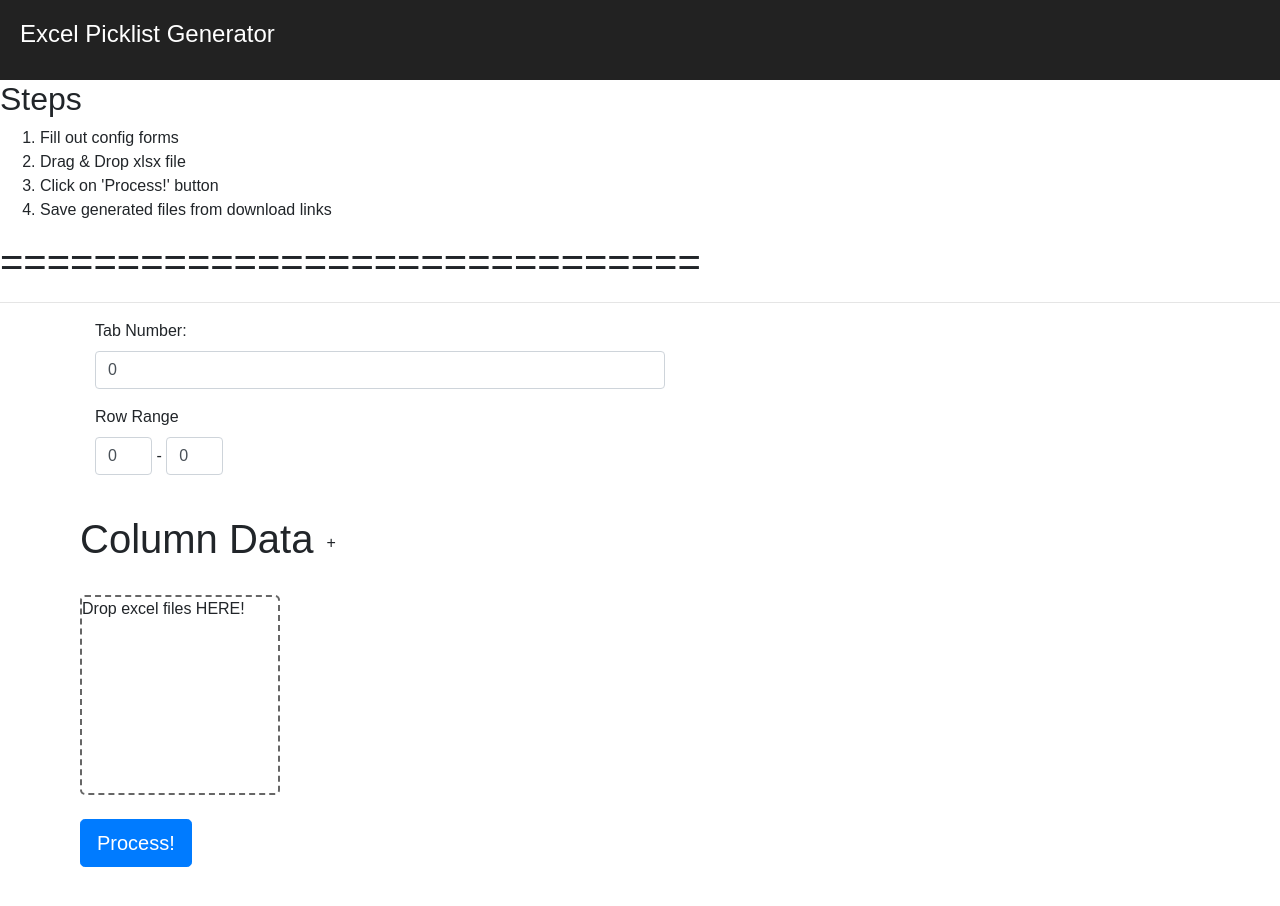
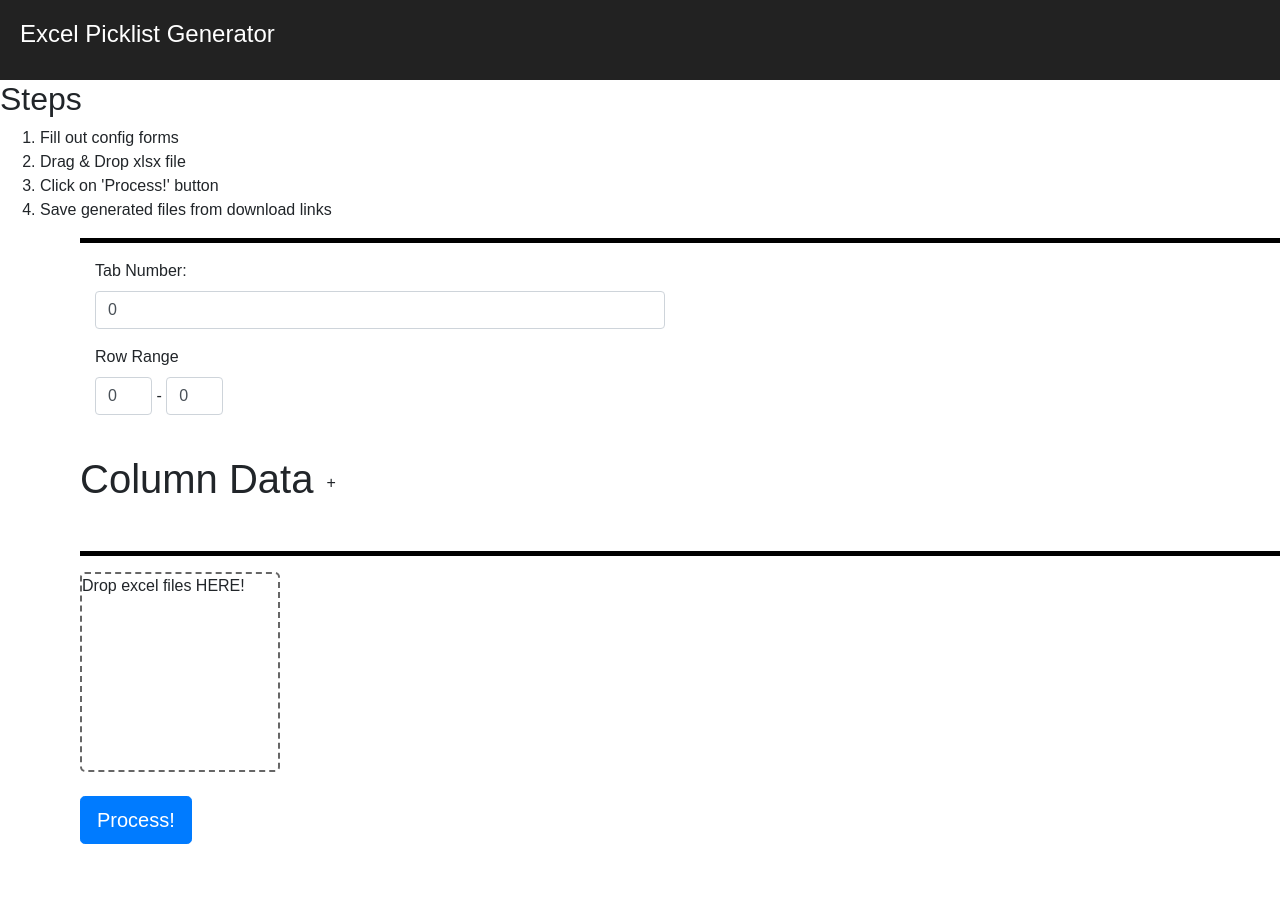
Before and after one commit to CExPOcampo/plgen, a React (Create React App) app: page / in a window 1280 px wide. Shown: the top 906 px of the page. Built offline with nearby package versions, Linux system fonts and the light colour scheme.

Commit message:
Added hr tag and styling.

```diff
--- a/src/App.css
+++ b/src/App.css
@@ -22,6 +22,11 @@
   font-size: medium;
 }
 
+hr {
+  border-color: #000000;
+  border-width: 5px 0;
+}
+
 @keyframes App-logo-spin {
   from { transform: rotate(0deg); }
   to { transform: rotate(360deg); }
--- a/src/App.js
+++ b/src/App.js
@@ -94,10 +94,10 @@ class App extends Component {
 				</div>
 
 
-				<h1> ============================== </h1>
-				<h1><hr size="10"></hr></h1>
+
 				<div style={{paddingLeft: '5em'}}>
 
+					<h1><hr></hr></h1>
 					<Form horizontal>
 
 						<FieldGroup label="Tab Number" type="number"
@@ -148,8 +148,9 @@ class App extends Component {
 						</div>
 
 					</Form>
+					<br/>
+					<h1><hr></hr></h1>
 
-					<br/>
 
 					<div>
 						<Dropzone
```
